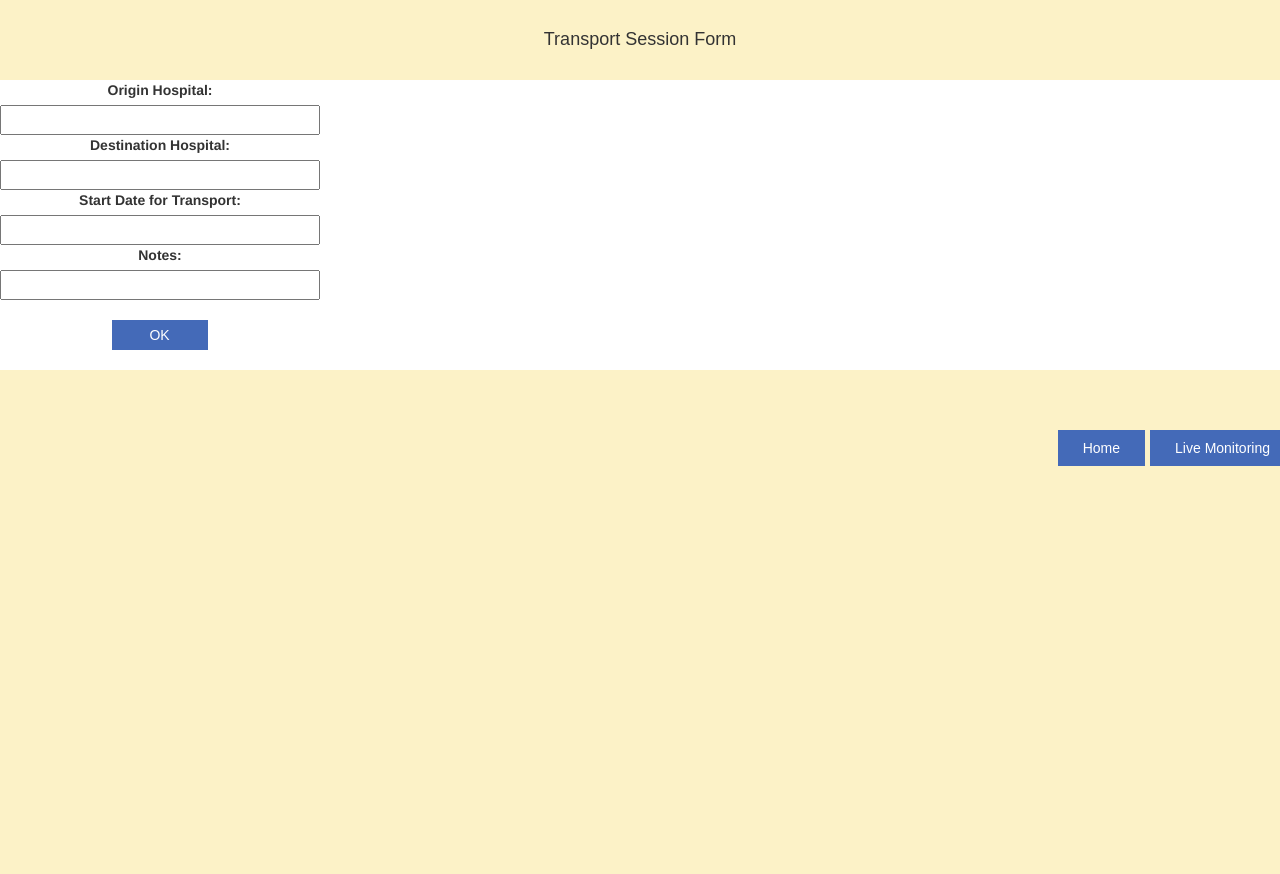
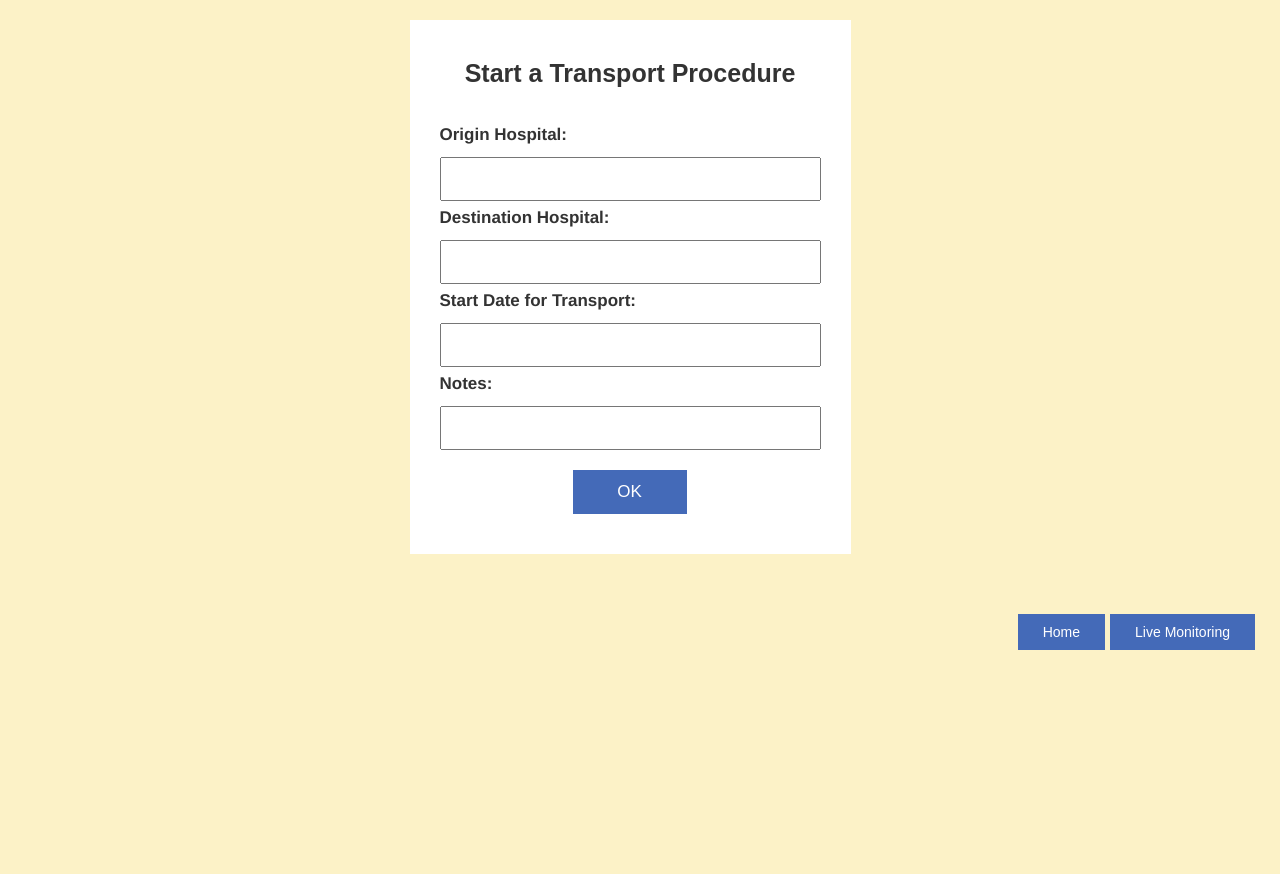
Before and after one commit to kelseatomaino2/heartagain, a Django app: page /sensor/ in a window 1280 px wide. Before the commit the page ends 466 px from the top, so only its background shows below. Run offline with Django 3.2, Linux system fonts and the light colour scheme; data that the repository does not hold is empty; some libraries are stand-ins or nearby versions.

Commit message:
Making forms pretty

```diff
--- a/sensorWorker/templates/transport.html
+++ b/sensorWorker/templates/transport.html
@@ -70,10 +70,10 @@
     }
 
     #form{
-        text-align: center;
-        width:25%;
         float: center;
-        padding-bottom: 20px
+        padding-bottom: 20px;
+        line-height: 2.0;
+        font-size: 17px;
     }
     #submit{
         margin-top: 20px;
@@ -89,7 +89,6 @@
         color: #FFF;
         border:0;
         padding-bottom:5px;
-        float:center;
     }
 
     #submitButton:hover{
@@ -131,9 +130,24 @@
     }
 
     .box-form{
-        float:center;
         background-color: white;
-        text-align:center;
+        width:35%;
+        margin:0 auto;
+        padding-top:30px;
+        padding-left: 30px;
+        padding-right:30px;
+        padding-bottom: 20px;
+        border: 20px black;
+    }
+
+    .title_style{
+        font-size: 25px;
+        font-weight: bold;
+    }
+
+
+    .row{
+        padding-right: 20px;
     }
 
     a:link {color: #696969;}      /* unvisited link */
@@ -145,12 +159,14 @@
 <body>
     <div class="container-fluid">
         <div class="row" id="sidenav">
-                <h4 style="font-family: Arial; text-align: center;">Transport Session Form</h4><br>
-                <div class="box-form">
+            <div class="box-form">
+                <h4 style="font-family: Arial; text-align: center" class="title_style">Start a Transport Procedure</h4><br>
                     <form id="form" action="/transport/" method="post">
                     {% csrf_token %}
                     {{ form }}
-                    <input id="submitButton" type="submit" value="OK">
+                    <div style="text-align: center">
+                        <input id="submitButton" type="submit" value="OK">
+                    </div>
                 </div>
             </form>
                 <div class="row" id="homenav" style="align-items: center;">
--- a/sensorWorker/views.py
+++ b/sensorWorker/views.py
@@ -39,9 +39,6 @@ def finish(request, user_id):
             start_date = form.cleaned_data['start_date']
             end_date = form.cleaned_data['end_date']
             notes = form.cleaned_data['notes']
-            print(notes)
-            print(user_id)
-            print(form.cleaned_data)
             session_info = InsertSession(origin_hospital, destination_hospital, start_date, notes)
             session_info.edit_transport_session(end_date, user_id, notes)
             request.method = "GET"
@@ -67,7 +64,6 @@ def transport(request):
         form = TransportForm(request.POST)
 
         if(form.is_valid()):
-            print(form.cleaned_data)
             origin_hospital = form.cleaned_data['origin']
             destination_hospital = form.cleaned_data['destination']
             start_date = form.cleaned_data['start_date']
```
Also changed, not shown: sensorWorker/templates/finish.html (+30 -10 lines), sensorWorker/templates/sensor.html (+13 -9 lines).
